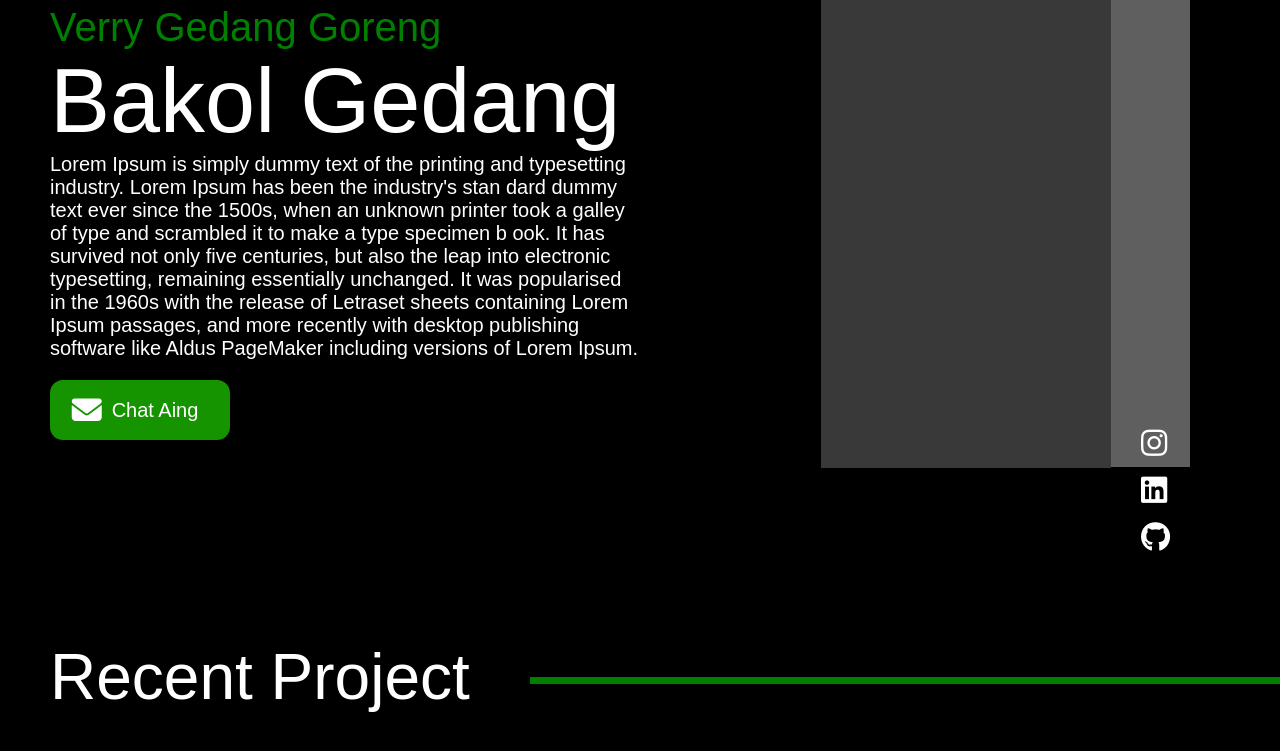
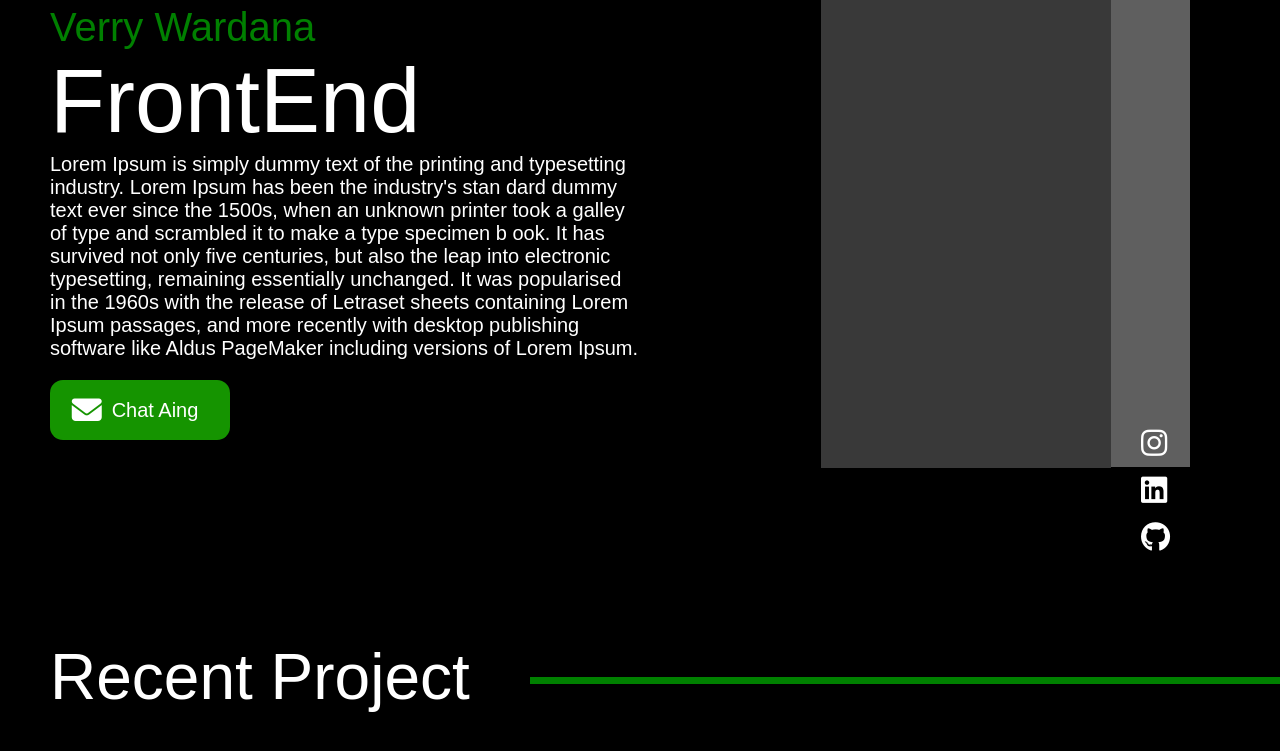
Before and after one commit to VerryWardana/portofolio, a plain HTML site: page index.html in a window 1280 px wide. Shown: the part 195-946 px from the top of the page. Drawn offline with Linux system fonts and the light colour scheme.

Commit message:
Update index.html

```diff
--- a/index.html
+++ b/index.html
@@ -20,8 +20,8 @@
         </ul>
     </nav>
     <div class="content">
-          <p class="text-box1">Verry Gedang Goreng</p>
-          <p class="text-box2">Bakol Gedang</p>
+          <p class="text-box1">Verry Wardana</p>
+          <p class="text-box2">FrontEnd</p>
           <p  class="text-box3">Lorem Ipsum is simply dummy text of the printing and typesetting industry. Lorem Ipsum has been the industry's stan
             dard dummy text ever since the 1500s, when an unknown printer took a galley of type and scrambled it to make a type specimen b
             ook. It has survived not only five centuries, but also the leap into electronic typesetting, remaining essentially unchanged.
```
